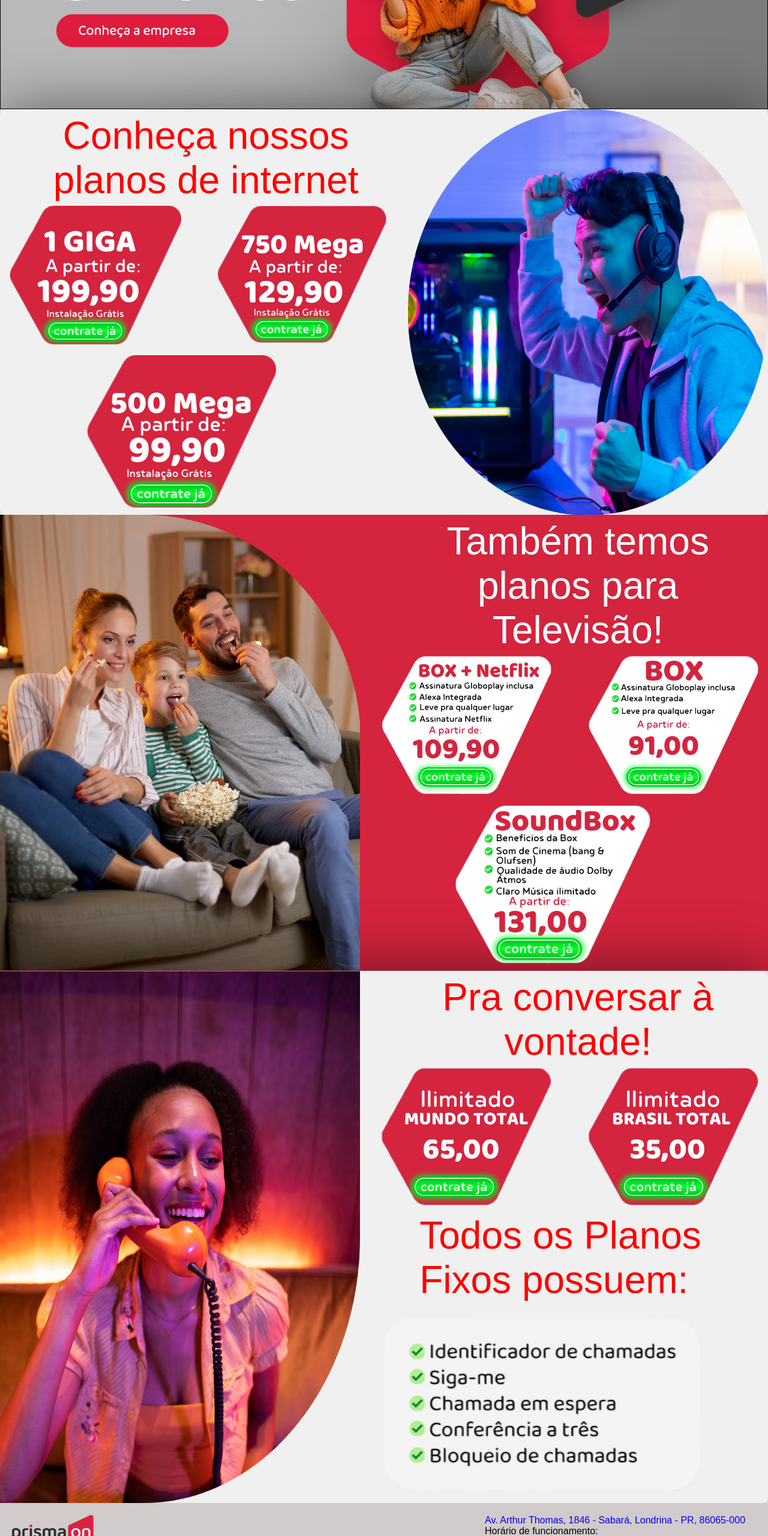
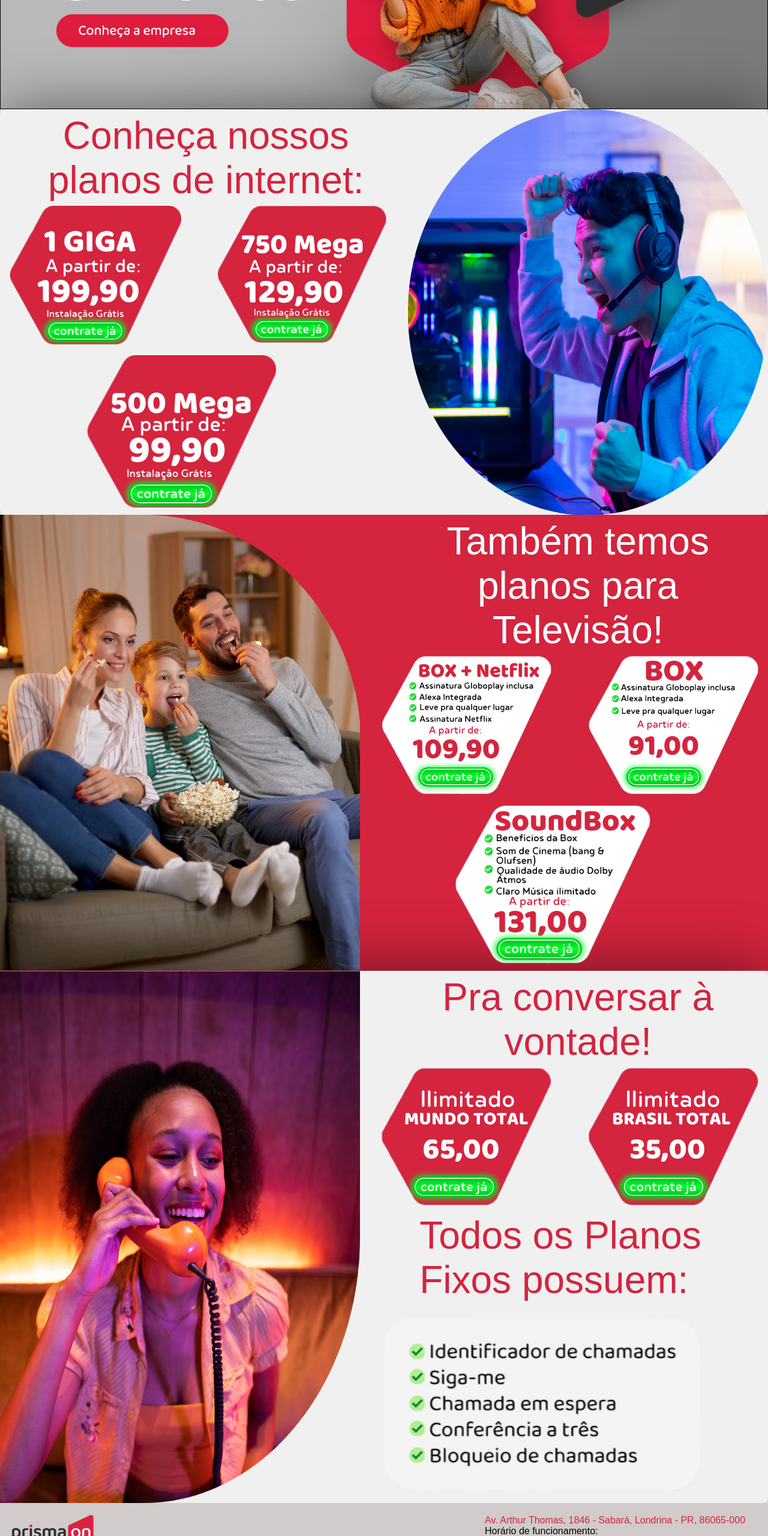
Before and after one commit to sup3rbi3l/prisma_service, a plain HTML site: page index.html in a window 1280 px wide. Shown: the part 240-2800 px from the top of the page at 60% size. Drawn offline with Linux system fonts and the light colour scheme; a web font is replaced by a local one.

Commit message:
Add files via upload

```diff
--- a/index.html
+++ b/index.html
@@ -58,7 +58,7 @@
     border-radius: 10px; /* Arredondamento dos cantos */
     box-shadow: 0 0 100px 0 rgba(0, 0, 0, 0.5); /* Sombra suave preta */">
         <div class="div_planos1" >
-            <p style="color: red;" class="texto_planos">Conheça nossos planos de internet</p>
+            <p style="color: #D4243E;" class="texto_planos">Conheça nossos planos de internet:</p>
             <div class="div_planos2">
                 <div class="div_img">
                     <a href="https://api.whatsapp.com/send/?phone=5543988148454&text=Olá%2C+vim+através+do+seu+site%2C+me+fale+mais+sobre+as+ofertas&type=phone_number&app_absent=0" class="container">
@@ -108,7 +108,7 @@
             <img  class="imagem" width="100%" src="mulher_feliz.png" alt="">
         </div>
         <div class="div_planos1">
-            <p  style="color: red;" class="texto_planos">Pra conversar à vontade!</p>
+            <p  style="color: #D4243E;" class="texto_planos">Pra conversar à vontade!</p>
             <div class="div_planos2">
                 <div class="div_img">
                     <a  href="https://api.whatsapp.com/send/?phone=5543988148454&text=Olá%2C+vim+através+do+seu+site%2C+me+fale+mais+sobre+as+ofertas&type=phone_number&app_absent=0" class="container">
@@ -118,7 +118,7 @@
                         <img class="img_planos" src="brasil.png" alt="">
                     </a>
                 </div>
-                <p  style="color: red;" class="texto_planos2">Todos os Planos Fixos possuem:</p>
+                <p  style="color: #D4243E;" class="texto_planos2">Todos os Planos Fixos possuem:</p>
 
                     <a class="container2">
                         <img  class="img_planos2" src="identificador.png" alt="">
@@ -170,7 +170,7 @@
                 </a>
             </div>
             <div class="box" style="text-align: start;">
-                <p style="font-size: 100%;"> <a target="_blank"
+                <p style="font-size: 100%;"> <a style="color: #D4243E;" target="_blank"
                         href="https://www.google.com/maps/uv?pb=!1s0x94eb45345f46155b%3A0x1a48a3c37aab3f7c!3m1!7e115!4s%2Fmaps%2Fplace%2Fprisma%2Bservice%2Blondrina%2Bmaps%2F%40-23.3106989%2C-51.2047905%2C3a%2C75y%2C316.76h%2C90t%2Fdata%3D*213m4*211e1*213m2*211sguigEAEYF9HpvZ96gLp0zg*212e0*214m2*213m1*211s0x94eb45345f46155b%3A0x1a48a3c37aab3f7c%3Fsa%3DX%26ved%3D2ahUKEwjfiJuJ5reFAxVXgWEGHTp2AL8Qpx96BAhOEAA!5sprisma%20service%20londrina%20maps%20-%20Pesquisa%20Google!15sCgIgAQ&imagekey=!1e2!2sguigEAEYF9HpvZ96gLp0zg&hl=pt-BR&ved=1t%3A206134&ictx=111">Av.
                         Arthur Thomas, 1846 - Sabará, Londrina - PR, 86065-000</a>
                     <br>
```
